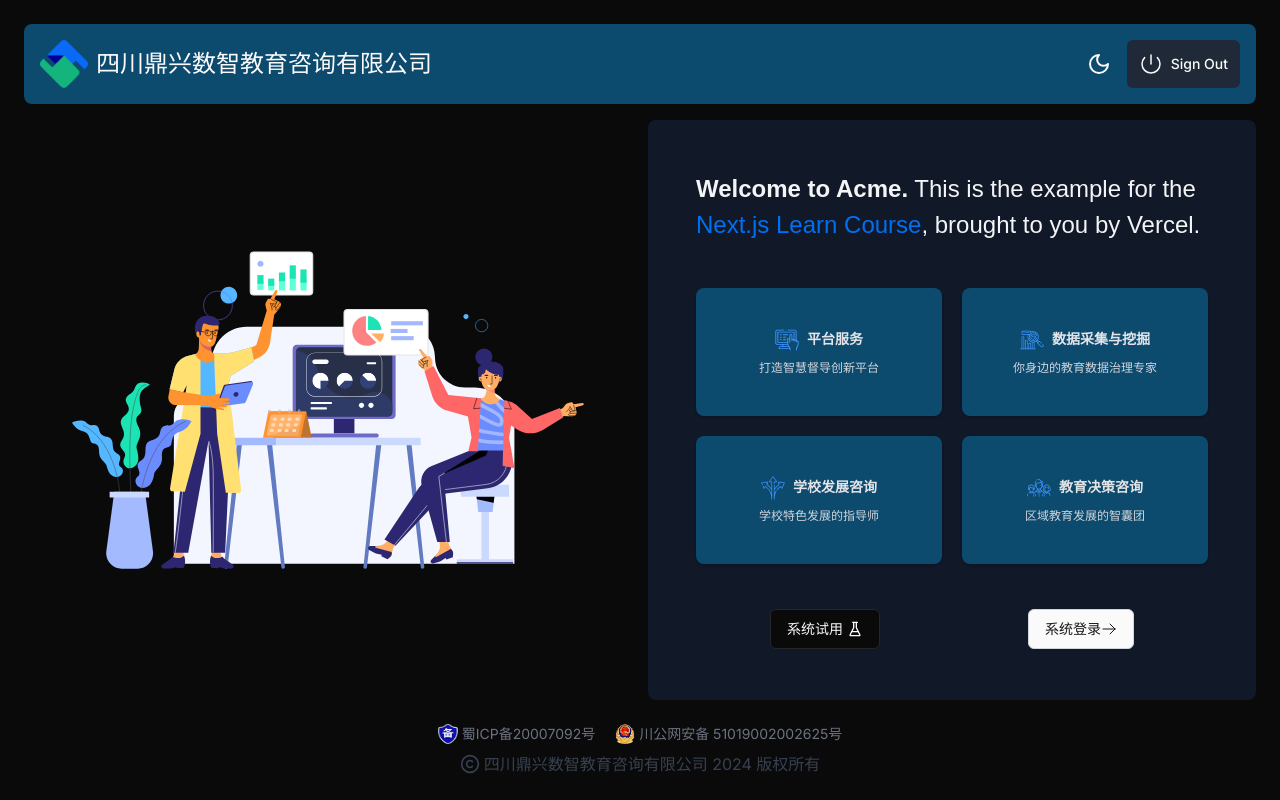
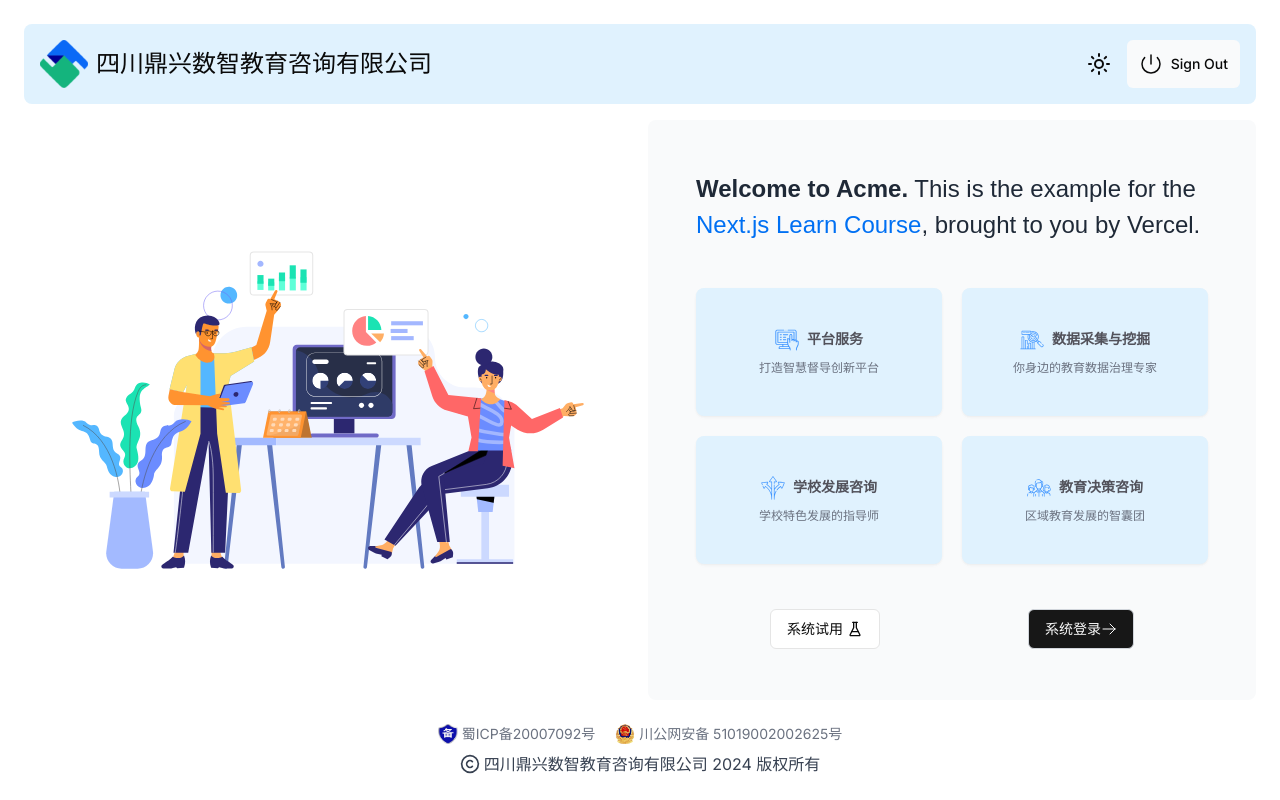
Before and after one commit to zhongjiangit/survey-front-pro, a Next.js app: page / in a window 1280 px wide. Built offline with nearby package versions, Linux system fonts and the light colour scheme; no server answers; a web font is replaced by a local one.

Commit message:
feat: default theme

```diff
--- a/src/app/layout.tsx
+++ b/src/app/layout.tsx
@@ -21,7 +21,7 @@ export default function RootLayout({
 }) {
   const cookieStore = cookies();
   const colorScheme =
-    cookieStore.get('color-scheme')?.value ?? ColorScheme.DARK;
+    cookieStore.get('color-scheme')?.value ?? ColorScheme.LIGHT;
   return (
     <html lang="en" className={cn({ dark: colorScheme === ColorScheme.DARK })}>
       <body className={`${inter.className} antialiased`}>
--- a/src/contexts/useColorScheme.ts
+++ b/src/contexts/useColorScheme.ts
@@ -19,7 +19,7 @@ export const createColorSchemeStore = (
   initialProps?: Pick<ColorSchemeState, 'colorScheme'>
 ) => {
   const defaultProps: ColorSchemeProps = {
-    colorScheme: ColorScheme.DARK,
+    colorScheme: ColorScheme.LIGHT,
   };
   return createStore<ColorSchemeState>()(set => ({
     ...defaultProps,
```
